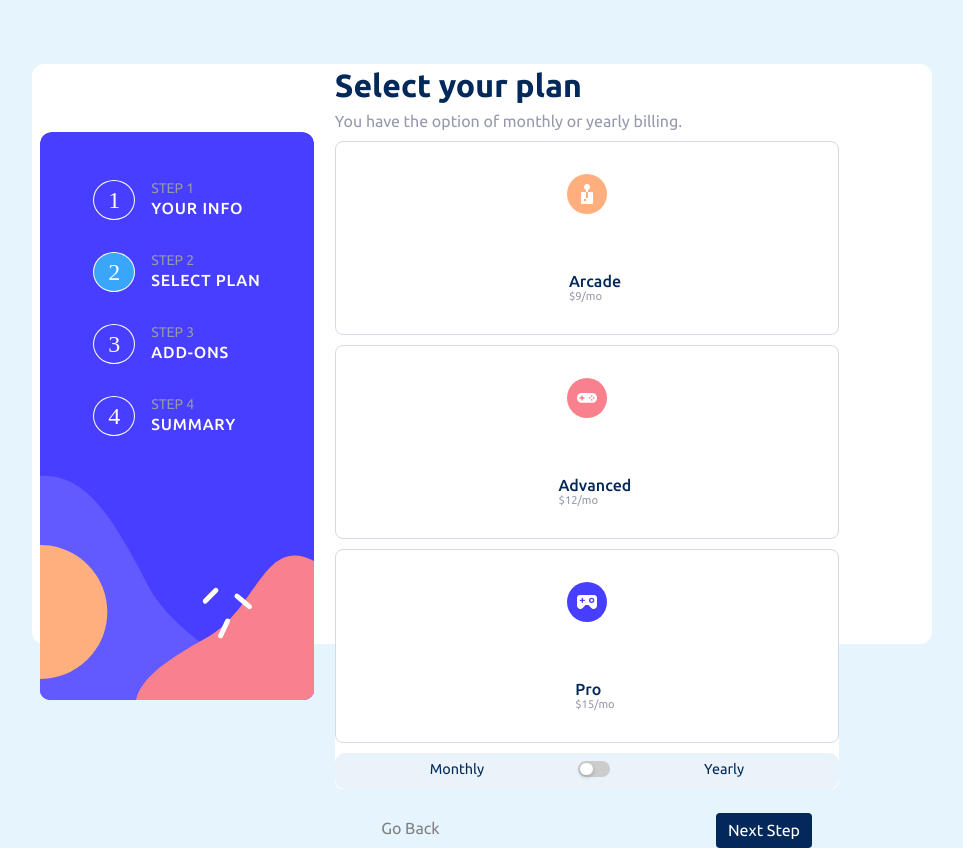
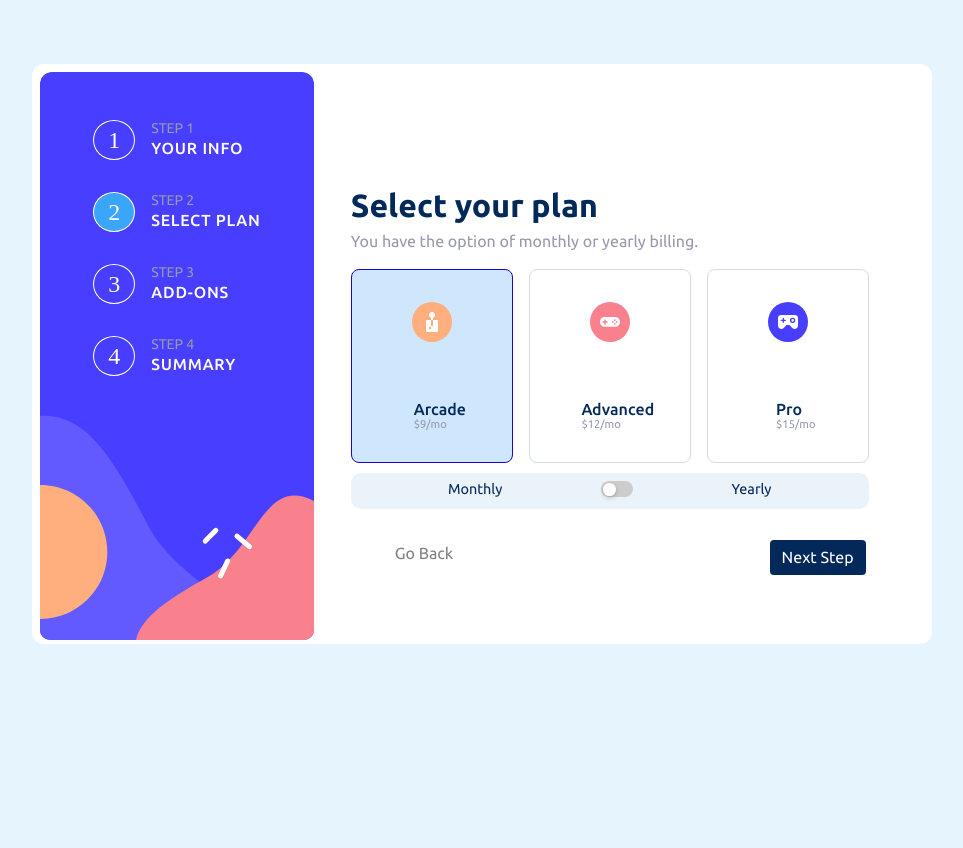
Before and after one commit to yaadevmohit/modern-form, a React (Vite) app: page / in a window 1280 px wide. Both pictures are taken after typing "Sample", "name@example.com", "5551234" into the empty fields and a click on the button "Next Step". Shown: the whole page, without its empty margins (158-1121 px from the left). After the commit the page ends 800 px from the top, so only its background shows below. Built offline with nearby package versions, Linux system fonts and the light colour scheme.

Commit message:
dynamic option update

```diff
--- a/src/App.css
+++ b/src/App.css
@@ -55,7 +55,7 @@
 }
 
 /* Footer  */
-.footerButtons {
+.footer-buttons {
   margin-top: 2.5rem;
   position: absolute;
   bottom: 0;
@@ -66,7 +66,7 @@
 
 }
 
-.forwardButton {
+.forward-button {
   border: none;
   margin: 1.25rem;
   padding: 6px;
@@ -76,6 +76,7 @@
   font-family: "Ubuntu-Regular";
   position: absolute;
   right: 4px;
+  cursor: pointer;
 }
 
 .backward-button {
@@ -85,6 +86,7 @@
   font-family: "Ubuntu-Regular";
   margin: 1rem;
   padding: 6px;
+  cursor: pointer;
 }
 
 .hide-btn {
@@ -126,7 +128,7 @@
 
 /* Step Two */
 
-.option-container {
+.option-container, .option-container-three {
   max-width: 100%;
   border: Solid hsl(229, 24%, 87%);
   border-radius: 8px;
@@ -137,7 +139,9 @@
   /* justify-content: space-around; */
   align-items: center;
   padding: 0.8rem 0.8rem;
+  max-width: 320px;
 }
+
 
 
 .option {
@@ -155,16 +159,20 @@
   color: hsl(231, 11%, 63%);
 }
 
-.option-container > span {
+.option > .discount-span{
   font-size: 0.8rem;
-  color: hsl(243, 100%, 62%);
+  color: var(--marine-blue);
   font-family: "Ubuntu-Medium";
-  margin-left: 1.9rem;
-  justify-self: flex-end;
+  margin-top: .5rem;
 }
 
-.option-container > input[type="radio"] {
-  display: None;
+.option-container-three > .add-price {
+  justify-content: flex-end;
+  margin-left: auto;
+  color: rgb(3, 3, 254);
+  font-weight: 500;
+  word-spacing: 1rem;
+  font-size: 12px;
 }
 
 /* toggle button container */
@@ -228,6 +236,10 @@
   display: none;
 }
 
+.option-container-selected {
+  border-color:rgb(28, 5, 208);
+  background-color: hsl(208, 93%, 90%);
+}
 @media screen and (min-width: 860px){
   .form-container {
     flex-flow: row wrap;
@@ -287,23 +299,24 @@
     margin-left: 0rem;
   }
 
-  .footerButtons {
+  .footer-buttons {
     width: auto;
     bottom: -2rem;
+    display: flex;
+    justify-content: center;
   }
-  .forwardButton {
-    right: 2.5rem;
+  .forward-button {
     margin: 0;
     width: 6rem;
     height: 2.2rem;
     font-size: 1rem;
-    top: 2rem;
+    right: 1rem;
 
   }
   .backward-button {
     position: absolute;
-    left: -30.8rem;
-    top: 1rem;
+    left: -31.8rem;
+    bottom: 1.2rem;
     font-size: 1rem;
   }
   .option-container {
@@ -312,14 +325,18 @@
     justify-content: space-between;
     min-height: 8rem;
     min-width: 8rem;
+    margin-left: 1rem;
   }
 
   .step-two-options {
     display: flex;
     justify-content: space-between;
-    margin-top: 2rem;
+    margin-top: 0.5rem;
   }
 
+  .interval-toggle {
+    margin-left: 1rem;
+  }
   .step-info {
     font-size: 1rem;
   }
@@ -328,4 +345,14 @@
   .option-container:hover{
     border: solid rgb(28, 5, 208);
   }
+  .header, .form-field {
+    margin-left: 1rem;
+  }
+
+  .option-container-three {
+    max-width: 100%;
+    height: 50px;
+    margin-left: 1rem;
+  }
+
 }
--- a/src/App.jsx
+++ b/src/App.jsx
@@ -6,6 +6,7 @@ import './index.css'
 import './App.css'
 import StepThree from './StepThree'
 import data from "./assets/formData"
+import Summary from './Summary'
 
 const App = () =>  {
   const [step, setStep] = useState(1)
@@ -14,7 +15,11 @@ const App = () =>  {
         name: "",
         email: "",
         phone: "",
+        plan: "arcade",
+        addOns: [],
       })
+
+  const [isYearly, setIsYearly] = useState(false)
 
   function handleClick(e) {
     e.preventDefault()
@@ -40,9 +45,20 @@ const App = () =>  {
     })
   }
 
+  function handleSelected(e) {
+    setFormData(prevData  => {
+      return {
+        ...prevData,
+        plan: e.target.id === prevData.plan ? "" : e.target.id
+      }
+    })
+  }
+  function handleYearlyToggle() {
+    setIsYearly(!isYearly)
+  }
   const buttonsData = data.formSteps
   const formButtons = buttonsData.map(button => {
-    return (<div className='form-step'>
+    return (<div className='form-step' key={button.key}>
               <div
                 className={step === button.key ? "form-step-button active" : "form-step-button"} key={button.key}
               >
@@ -52,8 +68,9 @@ const App = () =>  {
               <span id="button-name">{button.name}<br/></span>
               <span id="button-info">{button.info}</span>
             </div>
-            </div>)
-  })
+            </div>
+            )
+    })
 
   return (
     <>
@@ -64,11 +81,13 @@ const App = () =>  {
         <form className='main-form'>
           <div className='form-input-container'>
             {
-              step == 1 ? <StepOne onChange={handleChange} data={formData}/>
+                step == 1 ? <StepOne onChange={handleChange} data={formData}/>
               :
-                step == 2 ? <StepTwo />
+                step == 2 ? <StepTwo handleToggle={handleYearlyToggle} handleSelected={handleSelected} Yearly={isYearly} selectedPlan={formData.plan}/>
               :
-                step==3 ? <StepThree/>
+                step==3 ? <StepThree yearly={isYearly}/>
+              :
+                step==4 ? <Summary />
               :
                 <div></div>
             }
--- a/src/Footer.jsx
+++ b/src/Footer.jsx
@@ -1,9 +1,9 @@
 const Footer = ({handleClick, step}) => {
     return (
         <>
-            <div className='footerButtons'>
+            <div className='footer-buttons'>
                 <button className={step > 1 ? 'backward-button' : 'hide-btn'} onClick={handleClick} value="back-btn" type="submit">Go Back</button>
-                <button className='forwardButton' onClick={handleClick} value="fwd-btn">Next Step</button>
+                <button className={step <= 4 ? 'forward-button' : 'hide-btn'} onClick={handleClick} value="fwd-btn">{step < 4 ? "Next Step" : "Confirm"}</button>
             </div>
         </>
     )
--- a/src/StepInfo.jsx
+++ b/src/StepInfo.jsx
@@ -1,6 +1,6 @@
 const StepInfo = ({heading, about}) => {
     return (
-      <div >
+      <div className="header">
         <h2 className='heading-info'>{heading}</h2>
         <span className='about-info'>{about}</span>
       </div>
--- a/src/StepOne.jsx
+++ b/src/StepOne.jsx
@@ -8,7 +8,7 @@ const StepOne = ({onChange, data}) => {
 
   const formInputs = inputData.map( input => {
     return(
-       <div className='form-field'>
+       <div className='form-field' key={input.id}>
             <legend htmlFor={input.id}>{input.name}</legend>
             <input required type={input.type} name={input.id} placeholder={input.placeholder}  className='form-input' onChange={onChange} value={data[input.id]}/>
         </div>
--- a/src/StepThree.jsx
+++ b/src/StepThree.jsx
@@ -1,20 +1,28 @@
-import Option from './Option'
+import React, { useState } from 'react'
+import data from "./assets/formData"
 import StepInfo from './StepInfo'
 
+const optionsData = data.stepThreeOptions
 
-const StepThree = () => {
+const StepThree = ({yearly}) => {
+
+    const options = optionsData.map(option => {
+        return(
+            <div className='option-container-three' key={option.id}>
+                <input type="checkbox" name={option.id} value={option.name}  />
+                <img src={option.logo}/>
+                <label className='option' htmlFor={option.id}>
+                    {option.name}
+                    <span>{option.info}</span>
+                </label>
+                <span className='add-price'>{yearly ? option.yrPrice : option.price}</span>
+            </div>
+        )
+    })
     return(
         <>
-            <StepInfo heading="Pick add-ons" about="Add-ons help enhance your gaming experience"/>
-            <Option type="checkbox" inputName="Online service" nameDetail="Access to multiplayer games">
-                <span>+$10/yr</span>
-            </Option>
-            <Option type="checkbox" inputName="Online service" nameDetail="Access to multiplayer games">
-                <span>+$10/yr</span>
-            </Option>
-            <Option type="checkbox" inputName="Online service" nameDetail="Access to multiplayer games">
-                <span>+$10/yr</span>
-            </Option>
+            <StepInfo heading="Pick add-ons" about="Add-ons help enhance your gaming experience."/>
+            {options}
         </>
     )
 }
--- a/src/StepTwo.jsx
+++ b/src/StepTwo.jsx
@@ -1,60 +1,33 @@
 import React, { useState } from 'react'
 import './assets/fonts/Ubuntu-Bold.ttf'
-import Option from './Option'
 import StepInfo from './StepInfo'
 import data from "./assets/formData"
 
-// const optionsData = {
-//     Arcade: {
-//         name: "Arcade",
-//         logo: arcadeSvg,
-//         moPrice: "$9/mo",
-//         yrPrice: "$99/yr",
-//     },
-//     Advanced: {
-//         name: "Advanced",
-//         logo: advancedSvg,
-//         moPrice: "$12/mo",
-//         yrPrice: "$120/yr",
-//     },
-//     Pro: {
-//         name: "Pro",
-//         logo: proSvg,
-//         moPrice: "$15/mo",
-//         yrPrice: "$150/yr",
-//     }
-// }
-
 const optionsData = data.stepTwoOptions
 
-const StepTwo = () => {
+const StepTwo = ({handleToggle, Yearly, handleSelected, selectedPlan}) => {
 
-    const [isYearly, setIsYearly] = useState(false);
 
     const options = optionsData.map(option => {
         return (
-            <div className='option-container'>
-                <input type="radio" name={option.id} value={option.name}  />
+            <div className={`option-container ${selectedPlan === option.id && "option-container-selected"}`} key={option.id} id={option.id} onClick={handleSelected}>
                 <img src={option.logo}/>
                 <label className='option' htmlFor={option.id}>
                     {option.name}
-                    <span>{isYearly ? option.yrPrice : option.moPrice}</span>
+                    <span>{Yearly ? option.yrPrice : option.moPrice}</span>
+                    {Yearly && <span className='discount-span'>2 Months free</span>}
                 </label>
-                {isYearly && <span>2 Months free</span>}
             </div>
             )
     })
-    function handleToggle() {
-        setIsYearly(!isYearly)
-    }
     return(
         <>
             <StepInfo heading="Select your plan" about="You have the option of monthly or yearly billing."/>
-           {options}
+           <div className='step-two-options'>{options}</div>
             <div className='interval-toggle'>
                 <span>Monthly</span>
                 <label className='switch'>
-                    <input type="checkbox" onChange={handleToggle}/>
+                    <input type="checkbox" onChange={handleToggle} checked={Yearly}/>
                     <span className='slider'></span>
                 </label>
                 <span>Yearly</span>
--- /dev/null
+++ b/src/Summary.jsx
@@ -0,0 +1,9 @@
+import React from "react";
+import StepInfo from "./StepInfo";
+const Summary = () => {
+    return(
+        <StepInfo heading="Finishing up" about="Double-check everything looks OK before confirming." />
+    )
+}
+
+export default Summary
--- a/src/assets/formData.jsx
+++ b/src/assets/formData.jsx
@@ -74,6 +74,31 @@ export default {
             yrPrice: "$150/yr",
             isChecked: false,
             id: "pro"
+        },
+    ],
+    stepThreeOptions: [
+        {
+            name: "Online service",
+            info: "Access to multiplayer games",
+            price: "+$1/mo",
+            id:"online_service",
+            yrPrice: "+$10/yr"
+        },
+
+        {
+            name: "Larger storage",
+            info: "Extra 1TB of cloud save",
+            price: "+$2/mo",
+            id:"lrg_storage",
+            yrPrice: "+$20/yr"
+        },
+
+        {
+            name: "Customizable profile",
+            info: "Custom theme on your profile",
+            price: "+$2/mo",
+            id:"custom_profile",
+            yrPrice: "+$20/yr"
         }
     ]
 }
```
Also changed, not shown: src/Option.jsx (deleted, +0 -17 lines).
